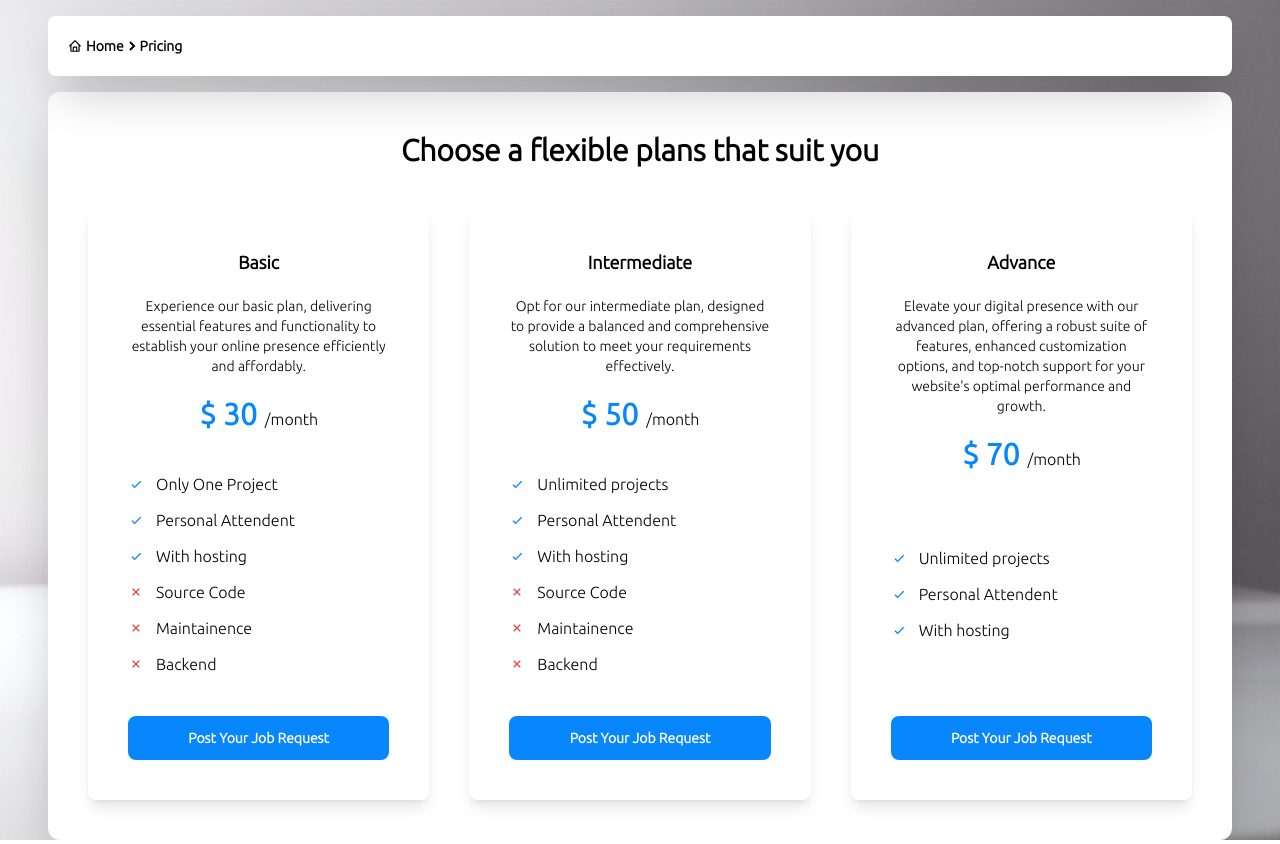
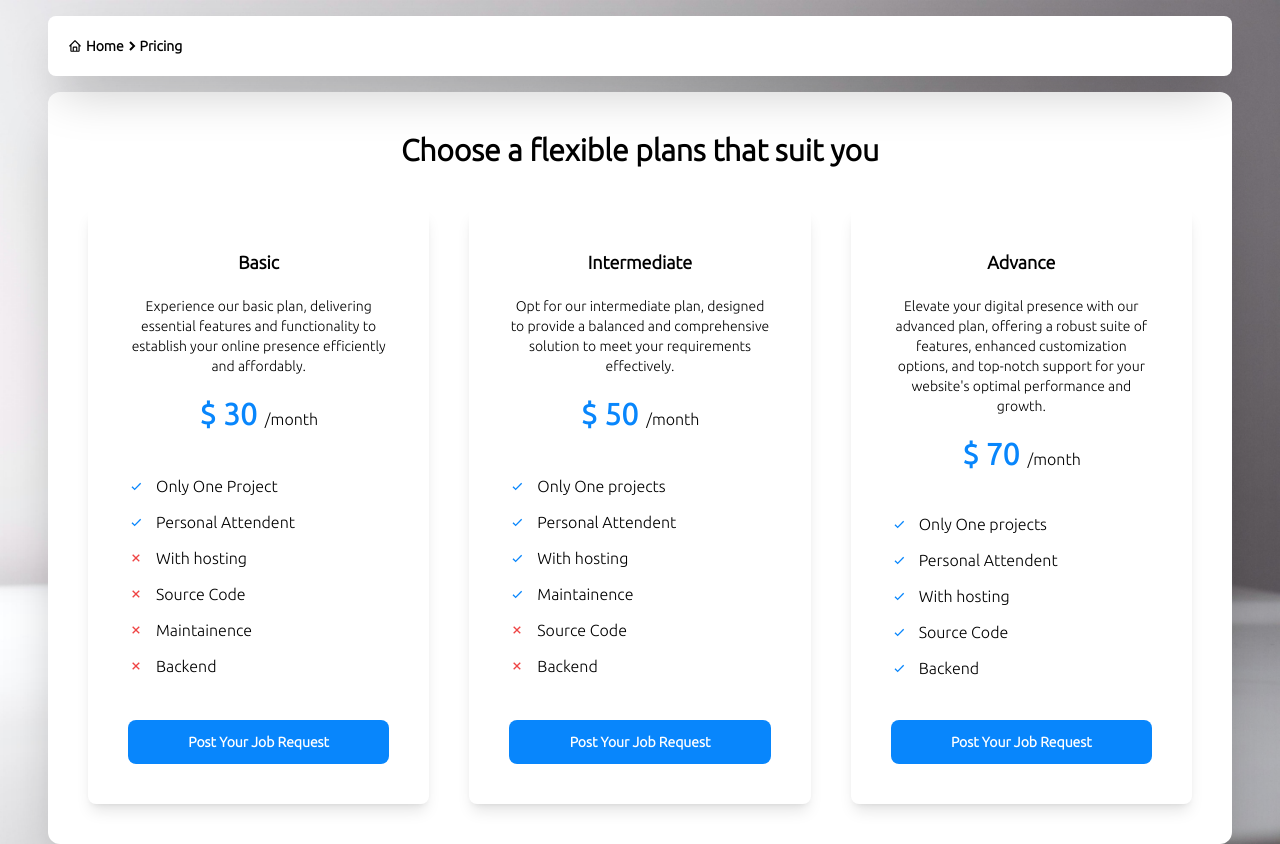
Before and after one commit to rahulcodepython/Portfolio, a Next.js app: page /freelance/pricing in a window 1280 px wide. Built offline with nearby package versions, Linux system fonts and the light colour scheme.

Commit message:
link error fix and pricing data updated

```diff
--- a/src/app/freelance/components/client/breadcrumb.jsx
+++ b/src/app/freelance/components/client/breadcrumb.jsx
@@ -36,7 +36,7 @@ const Breadcrumb = () => {
             {
                 link ? link.map((item, index) => {
                     return <li key={index}>
-                        <Link href={item[1]} className="flex items-center" as={item[0]}>
+                        <Link href={item[1]} className="flex items-center">
                             <BiSolidChevronRight />
                             <span className={`text-xs sm:text-sm font-semibold ${item[1] === '#' ? 'cursor-default' : 'hover:text-primary'}`}>
                                 {item[0]}
--- a/src/data/data.js
+++ b/src/data/data.js
@@ -145,9 +145,9 @@ const data = {
             check: [
                 "Only One Project",
                 "Personal Attendent",
-                "With hosting"
             ],
             uncheck: [
+                "With hosting",
                 "Source Code",
                 "Maintainence",
                 "Backend"
@@ -159,13 +159,13 @@ const data = {
             price: "50",
             pack: "/month",
             check: [
-                "Unlimited projects",
+                "Only One projects",
                 "Personal Attendent",
-                "With hosting"
+                "With hosting",
+                "Maintainence",
             ],
             uncheck: [
                 "Source Code",
-                "Maintainence",
                 "Backend"
             ]
         },
@@ -175,9 +175,11 @@ const data = {
             price: "70",
             pack: "/month",
             check: [
-                "Unlimited projects",
+                "Only One projects",
                 "Personal Attendent",
-                "With hosting"
+                "With hosting",
+                "Source Code",
+                "Backend"
             ],
         },
     ],
```
